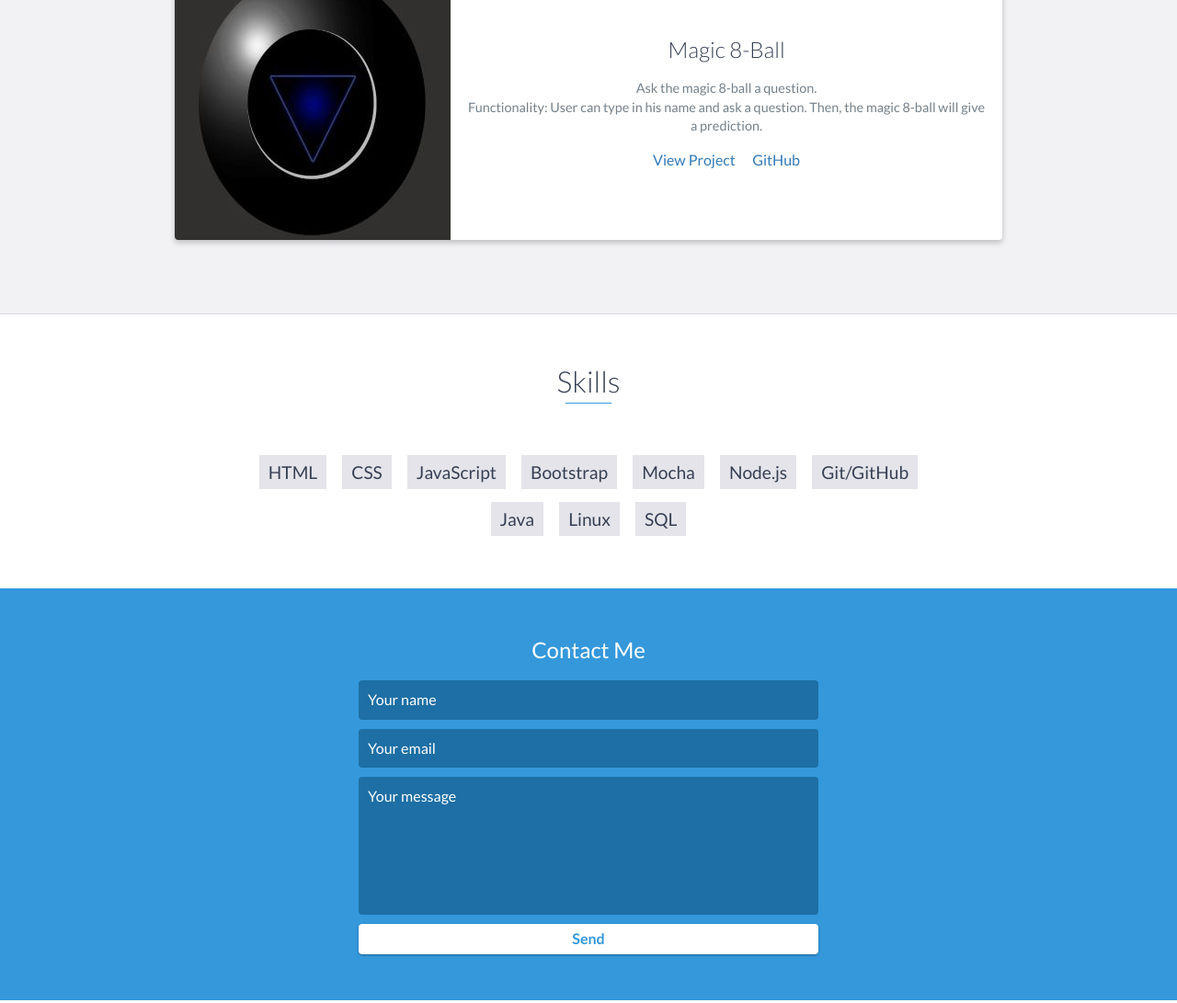
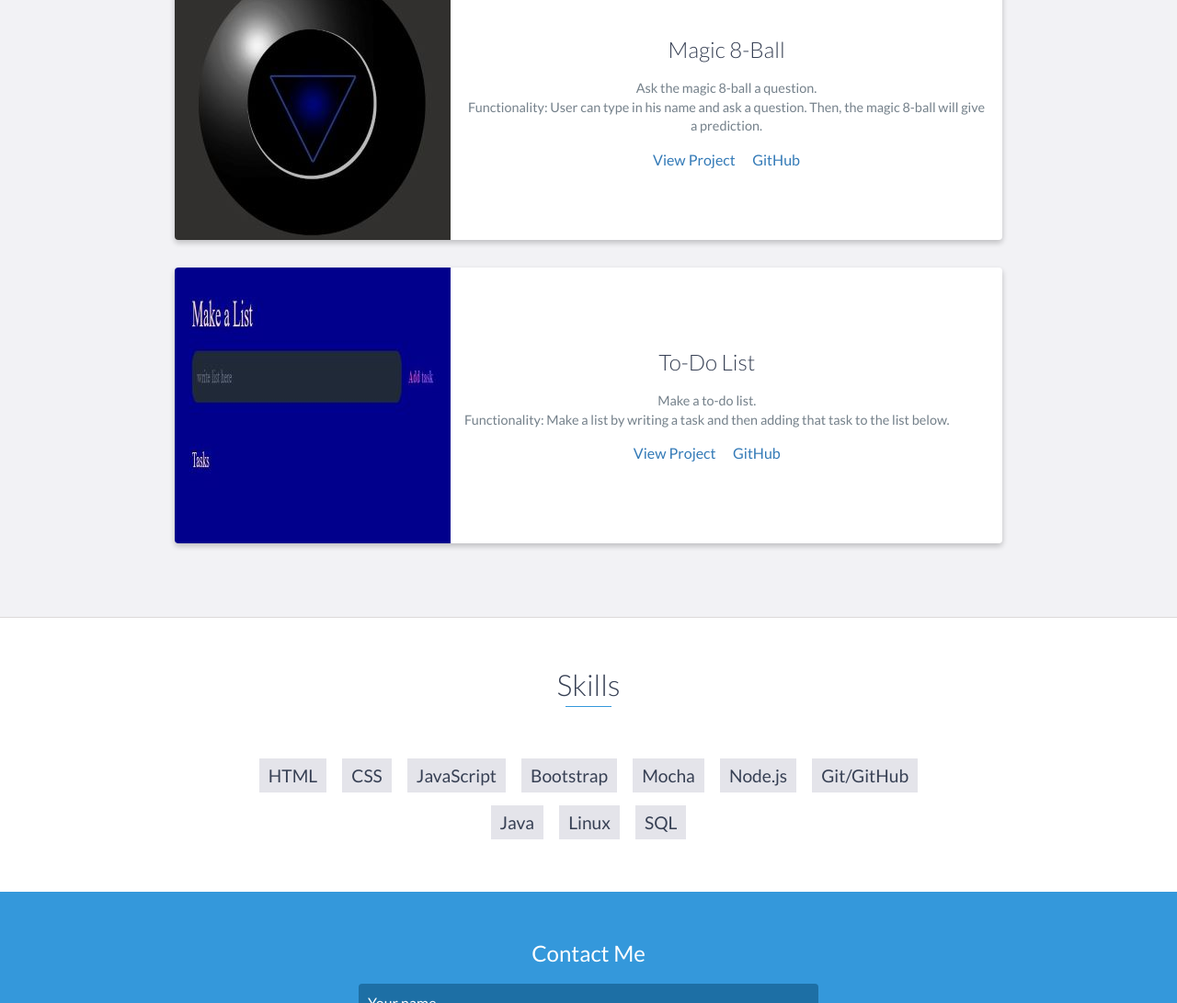
Before and after one commit to jcato87/j-cato, a website: page index.html in a window 1280 px wide. Shown: the part 1740-2831 px from the top of the page at 92% size. Drawn offline with nearby package versions, Linux system fonts and the light colour scheme.

Commit message:
Update index.html

```diff
--- a/index.html
+++ b/index.html
@@ -200,10 +200,31 @@
                     <!-- End .project-info -->
                 </div>
                 <!-- End .project -->
+
+		<div class="project shadow-large">
+                    <div class="project-image">
+                        <img src="images/task-list-resized.JPG" />
+                    </div>
+                    <!-- End .project-image -->
+                    <div class="project-info">
+                        <h3>To-Do List</h3>
+                        <p>
+                            Make a to-do list. <br>
+                            Functionality: Make a list by writing a task and then
+                            adding that task to the list below.
+
+                        </p>
+                        <a href="https://jcato87.github.io/To-Do-List/" target="_blank">View Project</a>&nbsp &nbsp &nbsp
+                        <a href="https://github.com/jcato87/To-Do-List" target="_blank">GitHub</a>
+                    </div>
+                    <!-- End .project-info -->
+                </div>
+                <!-- End .project -->
             </div>
         </div>
     </div>
     <!-- End #projects -->
+
 
     <div id="skills">
         <h2 class="heading">Skills</h2>
```
